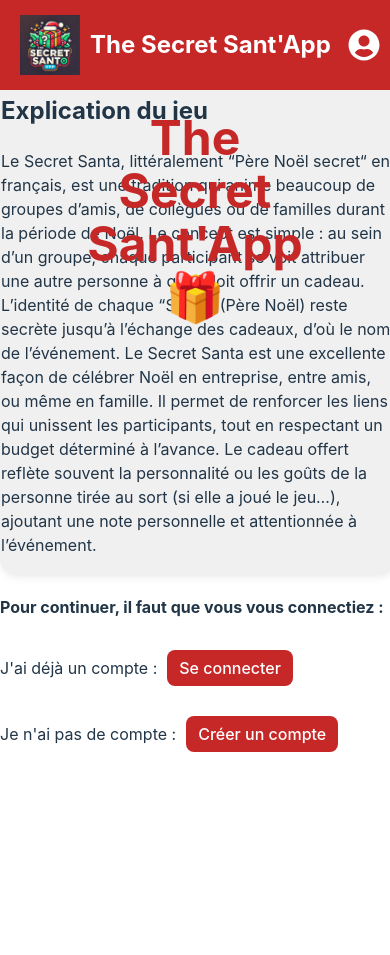
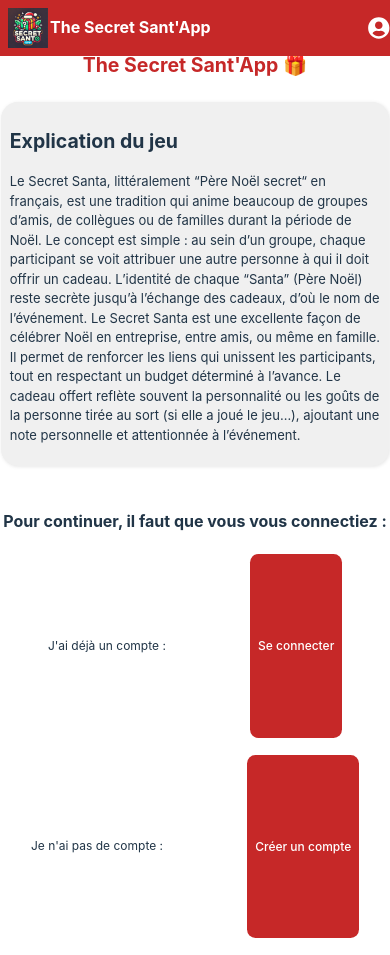
Before and after one commit to Carrereclemence/P2I_TheSecretSantApp, a React (Vite) app in the folder Front/page-web/: page / in a window 390 px wide. Before the commit the page ends 844 px from the top, so only its background shows below. Built offline with nearby package versions, Linux system fonts and the light colour scheme.

Commit message:
Update CSS

```diff
--- a/Front/page-web/src/Styles/Header.css
+++ b/Front/page-web/src/Styles/Header.css
@@ -1,3 +1,4 @@
+/* ✅ HEADER PRINCIPAL */
 .header {
     position: fixed;
     top: 0;
@@ -5,17 +6,53 @@
     width: 100%;
     background-color: #c62828;
     color: white;
-    padding: 15px 20px;
+    padding: 1%;
     display: flex;
     justify-content: space-between;
     align-items: center;
     z-index: 1000;
 }
 
+/* ✅ LOGO */
+.logo-container {
+    display: flex;
+    align-items: center;
+    gap: 1%;
+    flex-shrink: 0;
+}
+
+.logo-container button {
+    background: none;
+    border: none;
+    padding: 0;
+    cursor: pointer;
+    display: flex;
+    align-items: center;
+}
+
+.logo-container button img {
+    padding-right: 5%;
+    height: 60px;
+    max-width: 80px;
+    transition: transform 0.2s ease-in-out;
+}
+
+.logo-container button img:hover {
+    transform: scale(1.1);
+}
+
+/* ✅ TITRE DU SITE */
+.header h1 {
+    margin: 0;
+    font-size: 1.5rem;
+    white-space: nowrap;
+}
+
+/* ✅ ICÔNE DE CONNEXION */
 .login-icon {
     cursor: pointer;
-    margin-left: auto;
-    padding-right: 30px;
+    /*margin-left: auto;*/
+    margin-right: 2%;
 }
 
 .login-icon a {
@@ -33,39 +70,88 @@
     transform: scale(1.1);
 }
 
-.logo {
-    height: 60px;
-    max-width: 80px;
+/* 🔹 ADAPTATION POUR TABLETTES (max 1024px) */
+@media (max-width: 1024px) {
+    .header {
+        align-items: center;
+        padding: 12px;
+        text-align: center;
+    }
+
+    .logo-container {
+        gap: 1%;
+    }
+
+    .logo-container button img {
+        padding-right: 5%;
+        height: 50px;
+        max-width: 70px;
+    }
+
+    .header h1 {
+        font-size: 1.3rem;
+    }
+
+    .login-icon {
+        margin-right: 2%;
+        align-items: center;
+    }
 }
 
-.logo-container {
-    display: flex;
-    align-items: center;
-    gap: 10px;
-    flex-shrink: 0;
+/* 🔹 ADAPTATION POUR TÉLÉPHONES (max 768px) */
+@media (max-width: 768px) {
+    .header {
+        align-items: center;
+        padding: 10px;
+        text-align: center;
+    }
+
+    .logo-container {
+        gap: 1%;
+    }
+
+    .logo-container button img {
+        padding-right: 5%;
+        height: 45px;
+        max-width: 65px;
+    }
+
+    .header h1 {
+        font-size: 1.2rem;
+    }
+
+    .login-icon {
+        margin-right: 2%;
+        align-items: center;
+    }
 }
 
-.logo-container button {
-    background: none;
-    border: none;
-    padding: 0;
-    cursor: pointer;
-    display: flex;
-    align-items: center;
+/* 🔹 ADAPTATION POUR PETITS ÉCRANS (max 480px) */
+@media (max-width: 480px) {
+    .header {
+        align-items: center;
+        padding: 8px;
+        text-align: center;
+    }
+
+    .logo-container {
+        gap: 1%;
+    }
+
+    .logo-container button img {
+        padding-right: 5%;
+        height: 40px;
+        max-width: 60px;
+    }
+
+    .header h1 {
+        font-size: 1rem;
+    }
+
+    .login-icon a svg {
+        width: 22px;
+        height: 22px;
+        margin-right: 2%;
+        align-items: center;
+    }
 }
-
-.logo-container button img {
-    height: 60px;
-    max-width: 80px;
-    transition: transform 0.2s ease-in-out;
-}
-
-.logo-container button img:hover {
-    transform: scale(1.1);
-}
-
-.header h1 {
-    margin: 0;
-    font-size: 1.5rem;
-    white-space: nowrap;
-}
--- a/Front/page-web/src/Styles/PrincipaleNonCo.css
+++ b/Front/page-web/src/Styles/PrincipaleNonCo.css
@@ -1,55 +1,126 @@
+/* ✅ TITRE PRINCIPAL */
 .page-title {
-    position: absolute;
-    top: 80px;
+    position: relative;
+    top: 5vh;
     left: 50%;
     transform: translateX(-50%);
-    /* Centre horizontalement */
     text-align: center;
-    font-size: 3rem;
-    /* Ajuste la taille du texte */
+    font-size: 4vw;
+    /* Ajuste la taille du texte en fonction de la largeur de l'écran */
     font-weight: bold;
     color: #c62828;
 }
 
+/* ✅ SECTION EXPLICATION */
 .explication {
-    background-color: #f0f0f0; /* Gris clair */
-    border-radius: 15px; /* Bords arrondis */
-    padding: 1px; /* Espace intérieur */
-    width: 100%;
+    background-color: #f0f0f0;
+    font-size: 15px;
+    border-radius: 2vh;
+    padding: 1.5vh;
+    width: 95% ;
+    margin: 8vh auto 5vh;
     text-align: left;
-    box-shadow: 2px 2px 10px rgba(0, 0, 0, 0.1); /* Ombre légère */
+    box-shadow: 0.2vw 0.2vw 1vw rgba(0, 0, 0, 0.1);
 }
 
+/* ✅ CONTAINER DES BOUTONS DE CONNEXION */
 .connexion-container {
-    text-align: left;
-    margin-top: 20px;
+    text-align: center;
+    margin-top: 5vh;
 }
 
+/* ✅ BLOCS DE CONNEXION */
 .connexion {
     display: flex;
     align-items: center;
-    justify-content: left;
-    /* Centre horizontalement */
-    gap: 10px;
-    /* Espace entre le texte et le bouton */
-    margin: 10px 0;
+    justify-content: center;
+    gap: 2vw;
+    margin: 2vh 0;
 }
 
 .connexion p {
-    font-size: 1rem;
+    font-size: 15px;
 }
 
+/* ✅ STYLE DES BOUTONS */
 .connexion button {
     background-color: #c62828;
     color: white;
     border: none;
-    padding: 8px 12px;
-    border-radius: 8px;
+    padding: 1.5vh 3vw;
+    border-radius: 1vh;
     cursor: pointer;
-    font-size: 1rem;
-    transition: background 0.3s;
+    font-size: 15px;
+    transition: background 0.3s, transform 0.2s ease-in-out;
 }
 
 .connexion button:hover {
     background-color: #a61919;
+    transform: scale(1.05);
 }
+
+/* 🔹 ADAPTATION POUR TABLETTES (max 1024px) */
+@media (max-width: 1024px) {
+    .page-title {
+        font-size: 3.5vw;
+    }
+
+    .explication {
+        font-size: 15px;
+        padding: 1.8vh;
+    }
+
+    .connexion-container {
+        margin-top: 4vh;
+    }
+
+    .connexion button {
+        font-size: 14px;
+        padding: 1.2vh 2.5vw;
+    }
+}
+
+/* 🔹 ADAPTATION POUR TÉLÉPHONES (max 768px) */
+@media (max-width: 768px) {
+    .page-title {
+        font-size: 4vw;
+        top: 6vh;
+    }
+
+    .explication {
+        font-size: 13px;
+        padding: 1.8vh;
+    }
+
+    .connexion {
+        flex-direction: row;
+        gap: 10vh;
+    }
+
+    .connexion button {
+        font-size: 12px;
+        padding: 1.2vh 2.5vw;
+    }
+}
+
+/* 🔹 ADAPTATION POUR PETITS ÉCRANS (max 480px) */
+@media (max-width: 480px) {
+    .page-title {
+        font-size: 5vw;
+        top: 5vh;
+    }
+
+    .explication {
+        font-size: 13px;
+        padding: 1vh;
+    }
+
+    .connexion p {
+        font-size: 12px;
+    }
+
+    .connexion button {
+        font-size: 12px;
+        padding: 10vh 2vw;
+    }
+}
```
